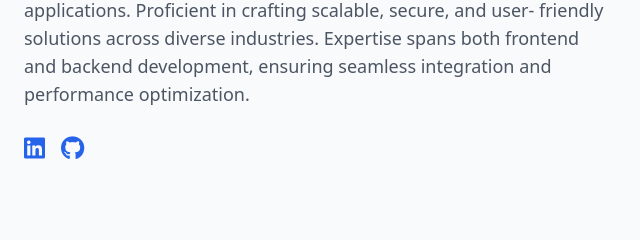
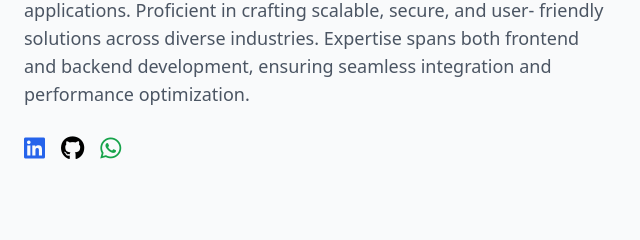
Before and after one commit to Zainalabrori/MyPortfolio, a plain HTML site: page index.html in a window 1280 px wide. Shown: the part 818-1058 px from the top of the page, 0-640 px from the left. Drawn offline with nearby package versions, Linux system fonts and the light colour scheme.

Commit message:
add whatsapp link

```diff
--- a/index.html
+++ b/index.html
@@ -95,8 +95,11 @@
                             class="text-blue-600 hover:text-blue-800 text-2xl">
                             <i class="fab fa-linkedin"></i>
                         </a>
-                        <a href="https://github.com/Zainalabrori" class="text-blue-600 hover:text-blue-800 text-2xl">
+                        <a href="https://github.com/Zainalabrori" class="text-black hover:text-gray-800 text-2xl">
                             <i class="fab fa-github"></i>
+                        </a>
+                        <a href="https://wa.me/6281234567890" class="text-green-600 hover:text-green-800 text-2xl">
+                            <i class="fab fa-whatsapp"></i>
                         </a>
                     </div>
                 </div>
```
